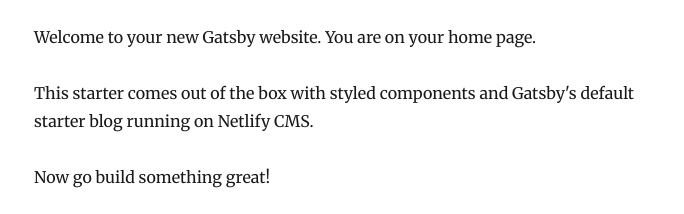
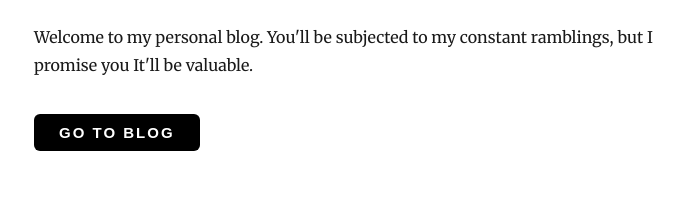
Before and after one commit to jfish10/My-blog, a Gatsby site: page / in a window 1280 px wide. Shown: the part 726-940 px from the top of the page, without its empty margins (291-975 px from the left). Built offline with nearby package versions, Linux system fonts and the light colour scheme; Gatsby itself is replaced by a stand-in of ours; some packages are replaced by stand-ins of ours.

Commit message:
update home page

```diff
--- a/src/pages/index.js
+++ b/src/pages/index.js
@@ -22,12 +22,7 @@
             👋
           </span>
         </h1>
-        <p>Welcome to your new Gatsby website. You are on your home page.</p>
-        <p>
-          This starter comes out of the box with styled components and Gatsby's
-          default starter blog running on Netlify CMS.
-        </p>
-        <p>Now go build something great!</p>
+        <p>Welcome to my personal blog. You'll be subjected to my constant ramblings, but I promise you It'll be valuable.</p>
         <Link to="/blog/">
           <Button marginTop="35px">Go to Blog</Button>
         </Link>
```
